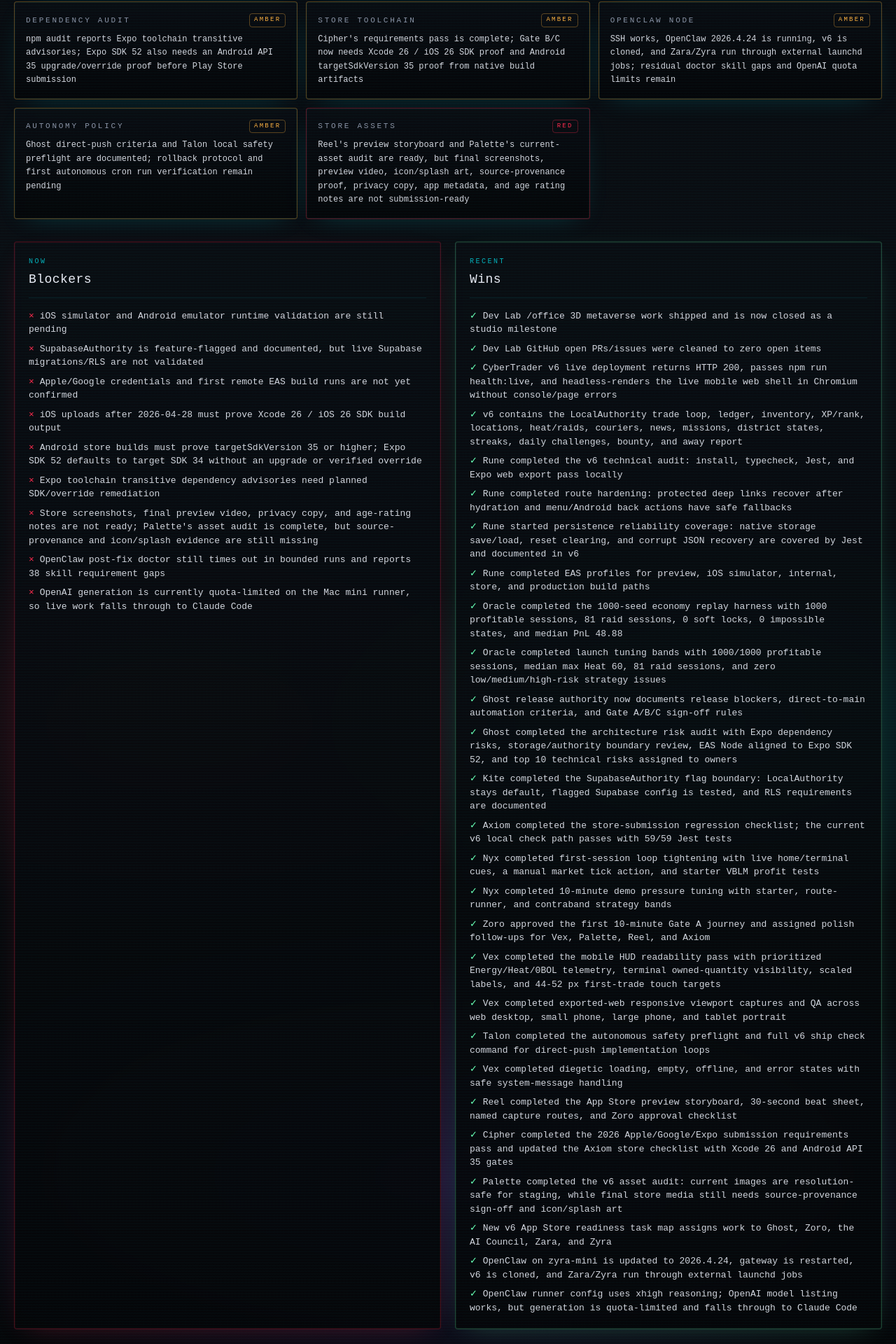
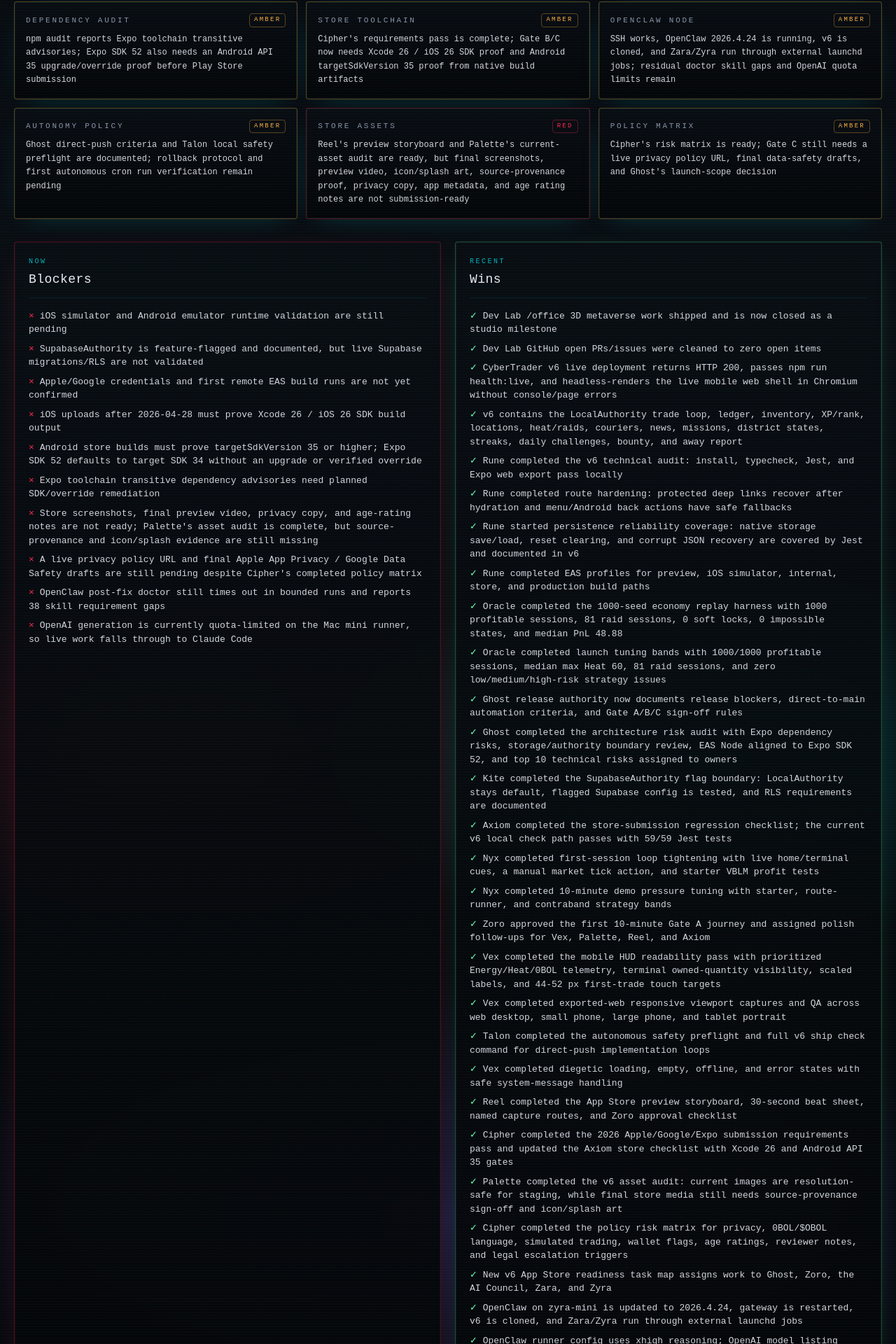
Before and after one commit to GHX5T-SOL/Dev-lab-of-CyberTrader-Age-of-Pantheon-, a Next.js app in the folder web/: page /office/status in a window 1280 px wide. Shown: the part 1215-3135 px from the top of the page at 70% size. Built offline with nearby package versions, Linux system fonts and the light colour scheme; no server answers.

Commit message:
cipher-p0-002 cipher: sync policy matrix status

```diff
--- a/web/src/data/roadmap.ts
+++ b/web/src/data/roadmap.ts
@@ -71,7 +71,7 @@
     dates: "2026-04-26 -> 2026-05-10",
     status: "active",
     summary:
-      "Make CyberTrader v6 a reliable demo across Web, iOS simulator, and Android emulator. Rune's technical audit, route hardening, storage regression checks, EAS profiles, Oracle's replay harness and launch tuning bands, Ghost's release-authority bar and architecture risk audit, EAS Node alignment, Kite's SupabaseAuthority flag boundary, Nyx's first-session loop guidance and pressure bands, Zoro's first-journey creative pass, Vex's mobile HUD readability, responsive viewport, and diegetic system-state passes, Talon's autonomous safety preflight, Zyra's repeatable live health command, Reel's App Store preview storyboard, Cipher's 2026 store-submission requirements, and Palette's current-asset audit are in place.",
+      "Make CyberTrader v6 a reliable demo across Web, iOS simulator, and Android emulator. Rune's technical audit, route hardening, storage regression checks, EAS profiles, Oracle's replay harness and launch tuning bands, Ghost's release-authority bar and architecture risk audit, EAS Node alignment, Kite's SupabaseAuthority flag boundary, Nyx's first-session loop guidance and pressure bands, Zoro's first-journey creative pass, Vex's mobile HUD readability, responsive viewport, and diegetic system-state passes, Talon's autonomous safety preflight, Zyra's repeatable live health command, Reel's App Store preview storyboard, Cipher's 2026 store-submission requirements and policy matrix, and Palette's current-asset audit are in place.",
     deliverables: [
       "Typecheck, tests, and web export green",
       "Expo Router route recovery and Android/menu back paths hardened",
@@ -91,6 +91,7 @@
       "App Store preview storyboard, capture route map, and Zoro approval checklist",
       "2026 Apple/Google/Expo submission requirements with Xcode 26 / iOS 26 SDK and Android API 35 gates",
       "Palette asset audit for resolution, source-provenance gaps, icon/splash gaps, and store-capture safety",
+      "Cipher policy matrix for privacy, token naming, simulated trading, wallet flags, age ratings, and legal escalation",
       "Live Vercel smoke passes",
       "iOS simulator smoke passes",
       "Android emulator smoke passes",
@@ -120,6 +121,7 @@
       { label: "Reel preview storyboard", done: true },
       { label: "Cipher store requirements", done: true },
       { label: "Palette asset audit", done: true },
+      { label: "Cipher policy matrix", done: true },
       { label: "Web production smoke rerun", done: false },
       { label: "iOS simulator smoke", done: false },
       { label: "Android emulator smoke", done: false },
--- a/web/src/data/status.ts
+++ b/web/src/data/status.ts
@@ -28,6 +28,7 @@
     "Android store builds must prove targetSdkVersion 35 or higher; Expo SDK 52 defaults to target SDK 34 without an upgrade or verified override",
     "Expo toolchain transitive dependency advisories need planned SDK/override remediation",
     "Store screenshots, final preview video, privacy copy, and age-rating notes are not ready; Palette's asset audit is complete, but source-provenance and icon/splash evidence are still missing",
+    "A live privacy policy URL and final Apple App Privacy / Google Data Safety drafts are still pending despite Cipher's completed policy matrix",
     "OpenClaw post-fix doctor still times out in bounded runs and reports 38 skill requirement gaps",
     "OpenAI generation is currently quota-limited on the Mac mini runner, so live work falls through to Claude Code",
   ],
@@ -56,6 +57,7 @@
     "Reel completed the App Store preview storyboard, 30-second beat sheet, named capture routes, and Zoro approval checklist",
     "Cipher completed the 2026 Apple/Google/Expo submission requirements pass and updated the Axiom store checklist with Xcode 26 and Android API 35 gates",
     "Palette completed the v6 asset audit: current images are resolution-safe for staging, while final store media still needs source-provenance sign-off and icon/splash art",
+    "Cipher completed the policy risk matrix for privacy, 0BOL/$OBOL language, simulated trading, wallet flags, age ratings, reviewer notes, and legal escalation triggers",
     "New v6 App Store readiness task map assigns work to Ghost, Zoro, the AI Council, Zara, and Zyra",
     "OpenClaw on zyra-mini is updated to 2026.4.24, gateway is restarted, v6 is cloned, and Zara/Zyra run through external launchd jobs",
     "OpenClaw runner config uses xhigh reasoning; OpenAI model listing works, but generation is quota-limited and falls through to Claude Code",
@@ -116,6 +118,11 @@
       state: "red",
       detail: "Reel's preview storyboard and Palette's current-asset audit are ready, but final screenshots, preview video, icon/splash art, source-provenance proof, privacy copy, app metadata, and age rating notes are not submission-ready",
     },
+    {
+      label: "Policy matrix",
+      state: "amber",
+      detail: "Cipher's risk matrix is ready; Gate C still needs a live privacy policy URL, final data-safety drafts, and Ghost's launch-scope decision",
+    },
   ],
   updated: "2026-04-26",
 };
--- a/web/src/data/tasks.ts
+++ b/web/src/data/tasks.ts
@@ -489,11 +489,14 @@
     id: "cipher-p0-002",
     owner: "cipher",
     title: "Research privacy, token naming, simulated trading, and age-rating risks",
-    status: "todo",
+    status: "done",
     priority: "P0",
     estimate: "1d",
     acceptanceCriteria: ["Risk matrix exists", "Required policy copy is listed", "Legal escalation triggers are clear"],
     tags: ["legal", "privacy", "research"],
+    notes:
+      "Completed 2026-04-26. v6 policy matrix covers LocalAuthority/SupabaseAuthority data posture, 0BOL/$OBOL naming, wallet flags, simulated trading, gambling/prize boundaries, age ratings, reviewer notes, policy copy inventory, and legal escalation triggers; the Axiom store checklist now references its guardrails.",
+    links: [{ label: "Policy risk matrix", href: `${v6}/blob/main/docs/release/cipher-p0-002-policy-risk-matrix.md` }],
   }),
   task({
     id: "cipher-p1-003",
```
Also changed, not shown: 3 other files (tests, documents, lock files or other folders).
